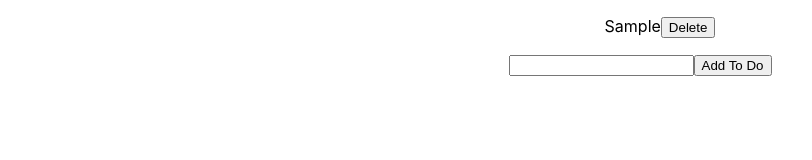
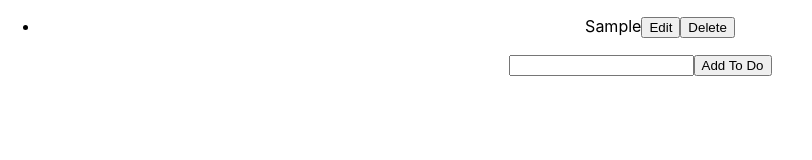
Before and after one commit to Guillermo-Martin/todo-app, a React (Create React App) app: page / in a window 1280 px wide. Both pictures are taken after typing "Sample" into the empty fields and a click on the button "Add To Do". Shown: the top 160 px of the page, without its empty margins (0-812 px from the left). Built offline with nearby package versions, Linux system fonts and the light colour scheme.

Commit message:
Convert Todo component to class-based component, create handleEdit function, add conditional rendering

```diff
--- a/src/components/Todo.js
+++ /dev/null
@@ -1,14 +0,0 @@
-import React from 'react';
-
-function Todo(props) {
-  return (
-    <div>
-      {/* pass the id of the todo as an argument to the delete function */}
-      <p>{props.todo}<button onClick={() => props.delete(props.id)}>Delete</button></p>
-
-    </div>
-
-  );
-}
-
-export default Todo;
--- /dev/null
+++ b/src/containers/Todo.js
@@ -0,0 +1,42 @@
+import React, { Component } from 'react';
+
+class Todo extends Component {
+  state = {
+    showInput: false
+  }
+
+  // handleEdit function
+  // will change state for showInput
+  handleEdit = () => {
+    if(this.state.showInput) {
+      console.log("It's showing, so now i'll hide it");
+      this.setState({showInput: false});
+    } else {
+      console.log("It's not showing, so now i'll show it");
+      this.setState({showInput: true});
+    }
+  }
+
+  render() {
+    return (
+
+      <div>
+        {/* if this.state.showInput is "true" then show input; if "false" show todo */}
+        {(this.state.showInput)
+          ?
+            <input></input>
+          :
+            <p>
+              {this.props.todo}
+              <button onClick={this.handleEdit}>Edit</button>
+              <button onClick={() => this.props.delete(this.props.id)}>Delete</button>
+            </p>
+        }
+
+      </div>
+    )
+  }
+}
+
+
+export default Todo;
--- a/src/containers/TodoList.js
+++ b/src/containers/TodoList.js
@@ -1,6 +1,6 @@
 import React, { Component } from 'react';
 import NewTodoForm from './NewTodoForm';
-import Todo from './../components/Todo';
+import Todo from './Todo';
 
 
 class TodoList extends Component {
@@ -21,20 +21,19 @@ class TodoList extends Component {
     const afterDelete = this.state.todoItems.filter(todo => todo.id !== id);
     // setState to be the new array
     this.setState({ todoItems: afterDelete });
-
   }
 
   render () {
     // for every item in the todoItems array, render a Todo
     const allTodos = this.state.todoItems.map(todo =>
-      // <li key={todo.id}>
+      <li key={todo.id}>
         <Todo
           key={todo.id}
           id={todo.id}
           todo={todo.todo}
           delete={this.handleDelete}
         />
-      // </li>
+      </li>
     );
 
     return (
```
